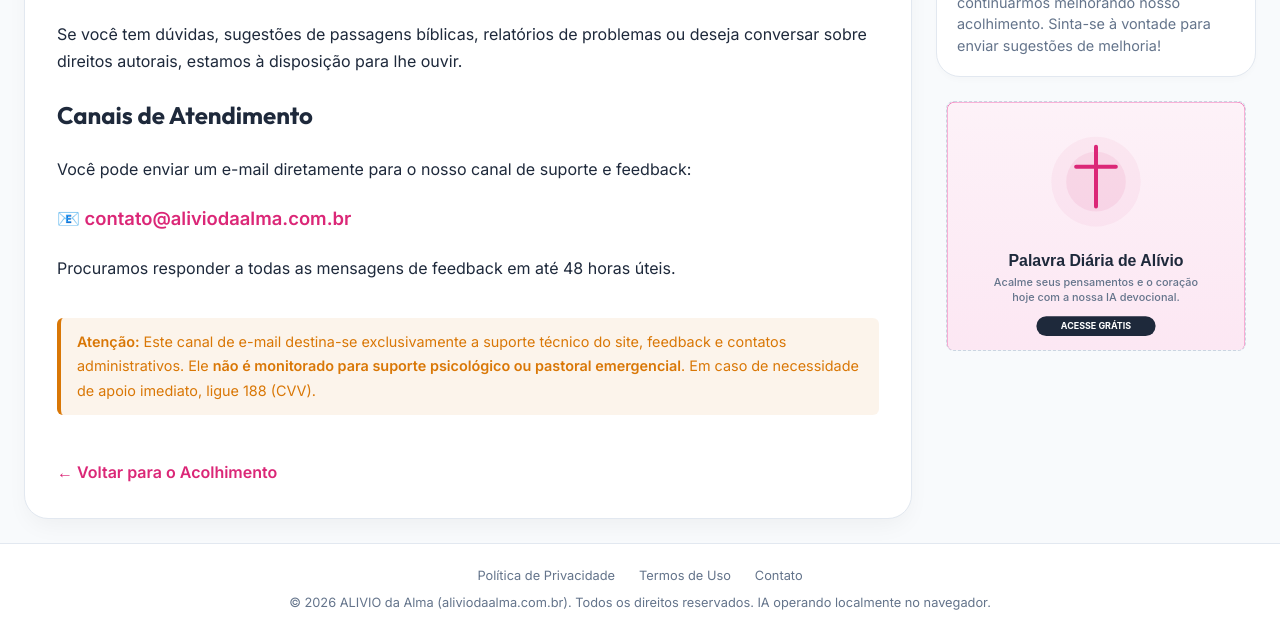
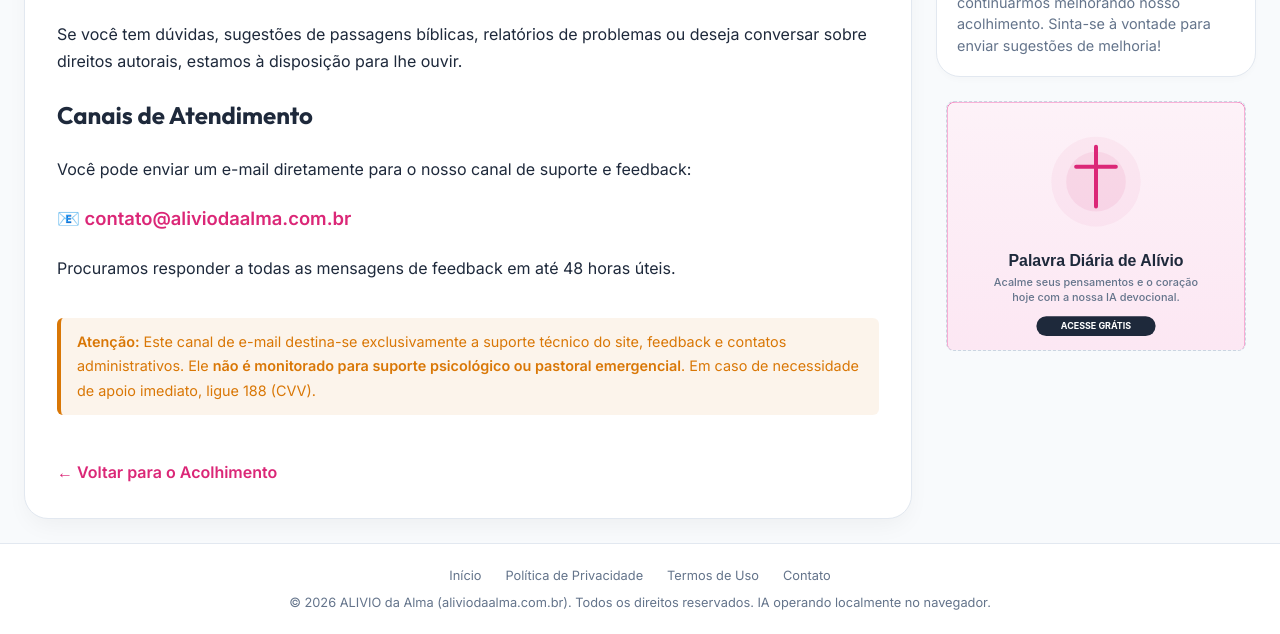
Before and after one commit to jfcnetto/ALIVIO-da-Alma, a plain HTML site: page contato.html in a window 1280 px wide. Shown: the part 283-917 px from the top of the page. Drawn offline with Linux system fonts and the light colour scheme.

Commit message:
feat: adicionar menu Inicio no rodape e criar instrucoes em AGENTS.md

```diff
--- a/contato.html
+++ b/contato.html
@@ -66,6 +66,7 @@
 
   <footer>
     <div class="footer-links">
+      <a href="index.html">Início</a>
       <a href="politica-de-privacidade.html">Política de Privacidade</a>
       <a href="termos-de-uso.html">Termos de Uso</a>
       <a href="contato.html">Contato</a>
```
Also changed, not shown: index.html (+1 -0 lines), politica-de-privacidade.html (+1 -0 lines), termos-de-uso.html (+1 -0 lines), 1 other file.
